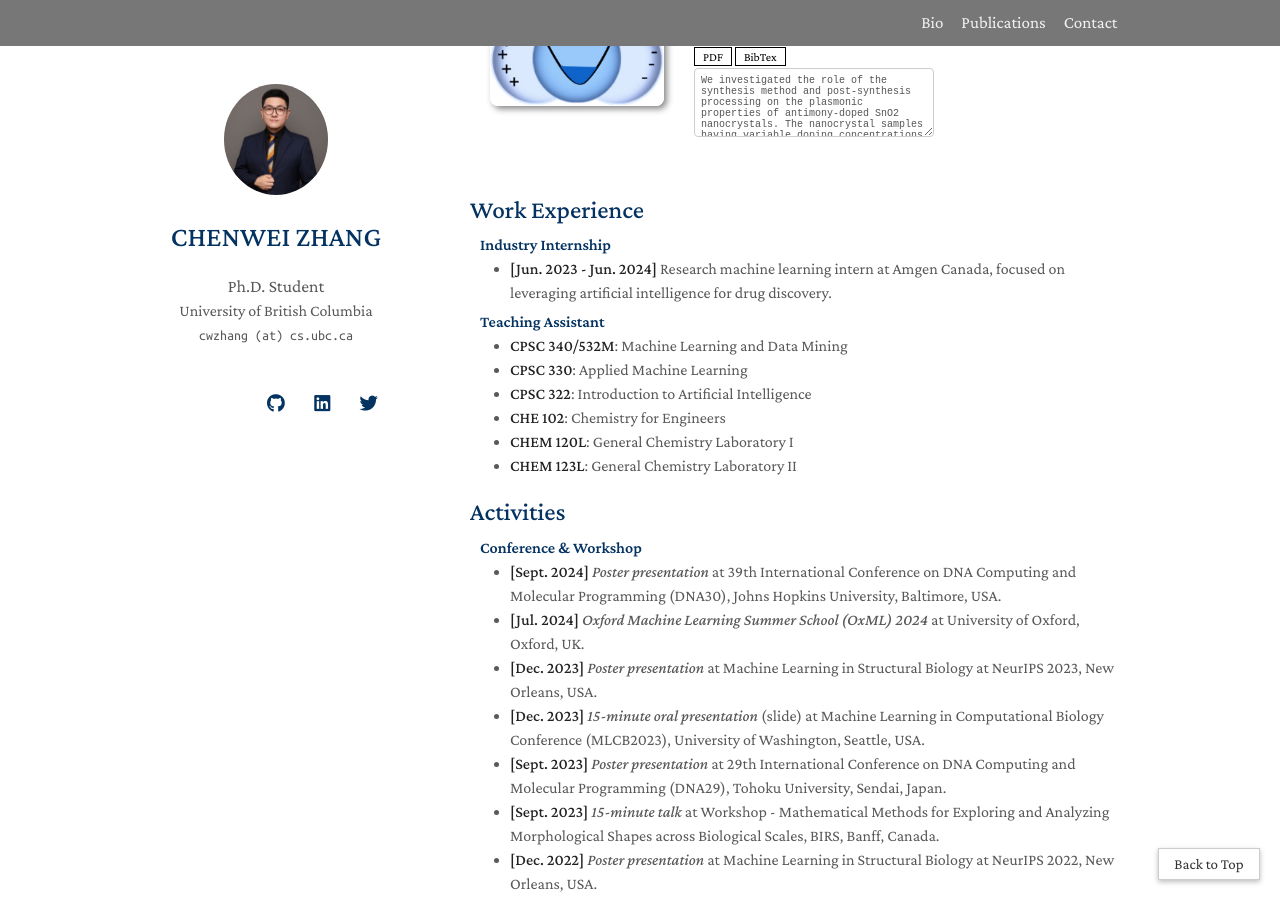
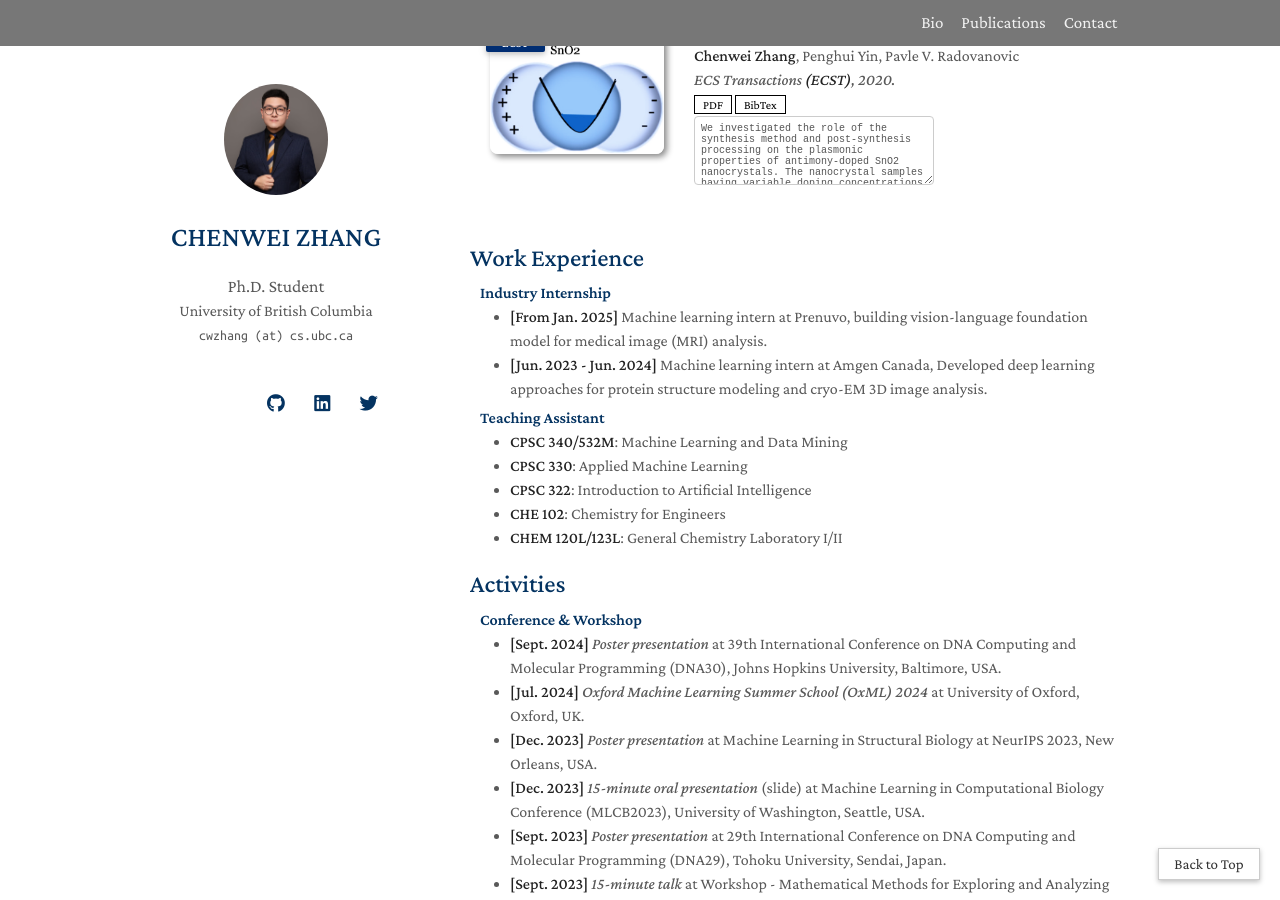
Before and after one commit to chenwei-zhang/chenwei-zhang.github.io, a Jekyll site: the page built from index.md, in a window 1280 px wide and 900 px high, scrolled down 3391 px. Built offline with Jekyll 4.4.1, drawn with Linux system fonts in a browser that asks for light colours; nearby versions of some CDN libraries; some web fonts are replaced; a style sheet for code colours, icons or effects is not loaded; our own code applies the rules of GitHub Pages for plain Markdown files; some of the changed text lies outside the part shown.

Commit message:
update resume

```diff
--- a/_includes/experience.md
+++ b/_includes/experience.md
@@ -4,7 +4,8 @@
 <h4 style="margin:0 10px 0;">Industry Internship</h4>
 
 <ul style="margin:0 0 5px;">
-  <li><strong>[Jun. 2023 - Jun. 2024]</strong> <a href="https://www.amgen.ca/"><autocolor>Research machine learning intern at Amgen Canada, focused on leveraging artificial intelligence for drug discovery.</autocolor></a></li>
+  <li><strong>[From Jan. 2025]</strong> <a href="https://prenuvo.com/"><autocolor>Machine learning intern at Prenuvo, building vision-language foundation model for medical image (MRI) analysis.</autocolor></a></li>
+  <li><strong>[Jun. 2023 - Jun. 2024]</strong> <a href="https://www.amgen.ca/"><autocolor>Machine learning intern at Amgen Canada, Developed deep learning approaches for protein structure modeling and cryo-EM 3D image analysis.</autocolor></a></li>
 </ul>
 
 <h4 style="margin:0 10px 0;">Teaching Assistant</h4>
@@ -14,6 +15,5 @@
   <li><a href="https://github.com/UBC-CS/cpsc330-2023s"><autocolor><strong>CPSC 330</strong>: Applied Machine Learning</autocolor></a></li>
   <li><a href="https://github.com/kvarada/CPSC-322_students"><autocolor><strong>CPSC 322</strong>: Introduction to Artificial Intelligence</autocolor></a></li>
   <li><a href="https://ucalendar.uwaterloo.ca/2122/COURSE/course-CHE.html"><autocolor><strong>CHE 102</strong>: Chemistry for Engineers</autocolor></a></li>
-  <li><a href="https://uwaterloo.ca/chemistry/undergraduate-studies/course/chem-120l"><autocolor><strong>CHEM 120L</strong>: General Chemistry Laboratory I</autocolor></a></li>
-  <li><a href="https://uwaterloo.ca/chemistry/undergraduate-studies/course/chem-123l"><autocolor><strong>CHEM 123L</strong>: General Chemistry Laboratory II</autocolor></a></li>
+  <li><a href="https://uwaterloo.ca/chemistry/undergraduate-studies/course/chem-120l"><autocolor><strong>CHEM 120L/123L</strong>: General Chemistry Laboratory I/II</autocolor></a></li>
 </ul>
--- a/_includes/news.md
+++ b/_includes/news.md
@@ -2,6 +2,7 @@
 
 - **[📌Pinned📌]** I made a [paper list](https://github.com/chenwei-zhang/Papers-atomic-model-building-in-CryoEM-maps) that collects different SOTA ML, DL or other advanced computational approaches for protein atomic model building.
 - **[📌Pinned📌]** I made a [python package](https://anaconda.org/ChenweiZhang/fast_dijkstra) to find a specified number of shortest paths (top K) in a weighted graph by Dijkstra's algorithm.
+- **[Jan. 2025]** 👨‍💻 I am starting my machine learning internship at [Prenuvo](https://prenuvo.com/), focusing on builindg vision-language foundation model for healthcare.
 - **[Sept. 2024]** 🗣️ I presented a [poster](../assets/files/mismatch_DNA30_poster.pdf) at [DNA30](https://www.dna30.org) conference at Johns Hopkins University, Baltimore, USA.
 - **[Jul. 2024]** 🗣️ I will attend Oxford Machine Learning Summer School ([OxML 2024](https://www.oxfordml.school/)) at University of Oxford, Oxford, UK, from 6 - 14, July, 2024.
 - **[Mar. 2024]** 🗣️ I represented the Amgen Interns to attend the [Mitacs Roundtable Discussion with new BC Minister of Post-Secondary Education and Future Skills, Lisa Beare.](https://twitter.com/MitacsCanada/status/1772987032375054508).
@@ -19,7 +20,7 @@
     <li><strong>[Sept. 2023]</strong> 🎉 I gave a <a href="https://www.birs.ca/events/2023/5-day-workshops/23w5142/videos/watch/202309071601-Zhang.html">talk</a> at <a href="https://www.birs.ca/events/2023/5-day-workshops/23w5142">BIRS</a> workshop in Banff, Canada.</li>
     <li><strong>[Jul. 2023]</strong> 🎉 Our <a href="https://drops.dagstuhl.de/opus/volltexte/2023/18788/">paper</a> on revisiting hybridization kinetics with Bayesian inference is accepted to DNA29.</li>
     <li><strong>[Jul. 2023]</strong> 🎉 Our <a href="./assets/files/vida_DNA29_poster.pdf">abstract poster</a> on visualizing DNA kinetics using deep graph embeddings is accepted to DNA29.</li>
-    <li><strong>[Jun. 2023]</strong> 👨‍💻 I am starting my internship at <a href="https://www.amgen.ca/">Amgen</a> focused on employing deep learning in drug discovery.</li>
+    <li><strong>[Jun. 2023]</strong> 👨‍💻 I am starting my machine learning internship at <a href="https://www.amgen.ca/">Amgen</a> focused on employing deep learning in drug discovery.</li>
     <li><strong>[Jan. 2023]</strong> 🎉 Our <a href="https://pubs.acs.org/doi/abs/10.1021/acs.jpcc.2c06569">paper</a> on revisiting plasmonic properties of complex semiconductor nanocrystals using Magnetic Circular Dichroism Spectroscopy is accepted to The Journal of Physical Chemistry C.</li>
     <li><strong>[Dec. 2022]</strong> 🗣️ I presented a <a href="https://neurips.cc/media/PosterPDFs/NeurIPS%202022/59044.png?t=1669169245.3355224">poster</a> at NeurIPS2022 conference in New Orleans, US.</li>
     <li><strong>[Oct. 2022]</strong> 🎉 Our <a href="https://www.mlsb.io/papers_2022/Visualizing_DNA_reaction_trajectories_with_deep_graph_embedding_approaches.pdf">workshop paper</a> on using semi-VAE for visualization of DNA reaction trajectories is accepted to MLSB, NeurIPS2022.</li>
```
Also changed, not shown: 1 other file.
